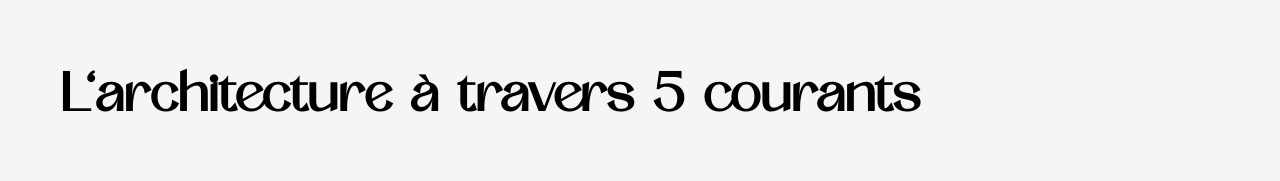
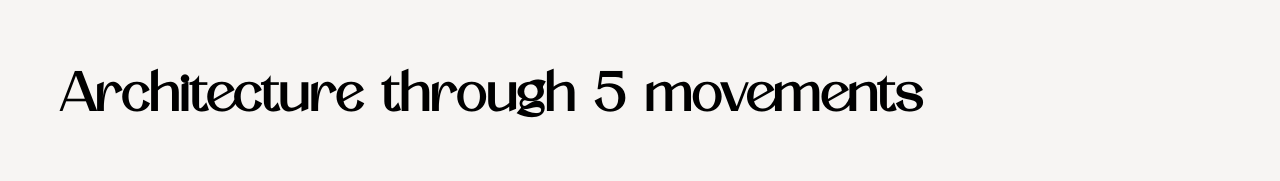
Before and after one commit to ccadran/Architecture-gallery, a Next.js app: page / in a window 1280 px wide. Shown: the part 852-1033 px from the top of the page. Built offline with nearby package versions, Linux system fonts and the light colour scheme.

Commit message:
translate description title

```diff
--- a/src/app/components/Description/Description.jsx
+++ b/src/app/components/Description/Description.jsx
@@ -42,7 +42,7 @@ export default function Description() {
     <>
       <div ref={descriptionRef} className={styles.descriptionContainer}>
         <div className={styles.description}>
-          <h2>L'architecture à travers 5 courants</h2>
+          <h2>Architecture through 5 movements</h2>
           <p className={styles.descriptionText}>
             {descriptionSplit.map((child, index) => (
               <span key={index}>{child}</span>
```
